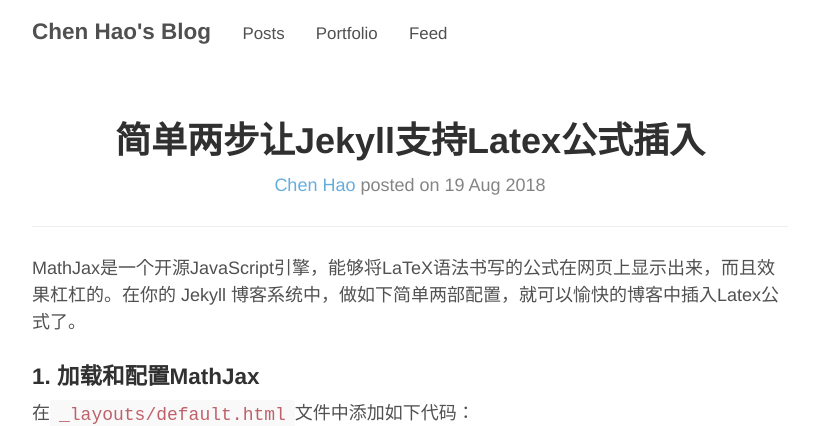
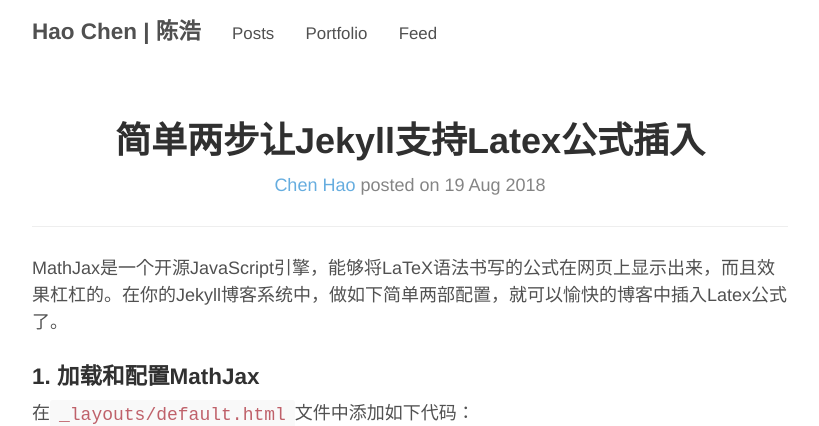
Before and after one commit to haoeric/haoeric.github.io, a Jekyll site: the page built from _posts/Skills/2018-08-19-add-math-formulae-support-to-jekyll-blog.md, in a window 1280 px wide. Shown: the top 426 px of the page, without its empty margins (230-1049 px from the left). Built offline with Jekyll 4.4.1, drawn with Linux system fonts in a browser that asks for light colours; formulas are drawn with MathJax 3; comment, search, counter and statistics services are not loaded.

Commit message:
change title section in head.html

```diff
--- a/_config.yml
+++ b/_config.yml
@@ -16,7 +16,7 @@
     output: true
 
 # Setup
-title: Chen Hao's Blog
+title: Hao Chen | 陈浩
 tagline: Keep Simple Heart
 email: haoeric@hotmail.com
 description: >- # this means to ignore newlines until "baseurl:"
@@ -47,6 +47,7 @@
 gems:
   - jemoji
   - jekyll-paginate
+  - jekyll-seo-tag
 
 
 # Assets
--- a/_includes/head.html
+++ b/_includes/head.html
@@ -7,12 +7,12 @@
   <meta name="viewport" content="width=device-width, initial-scale=1.0">
 
   <title>
-    {% if page.title == "Home" %}
+    {%if page.title %}
+      {{ page.title }} &middot; {{ site.title }}
+    {% else %}
       {{ site.title }} &middot; {{ site.tagline }}
-    {% else %}
-      {{ page.title }} &middot; {{ site.title }}
     {% endif %}
-  </title>
+ </title>
 
   <!-- CSS -->
   <link rel="stylesheet" href="{{ site.baseurl }}/styles.css">
--- a/_posts/Skills/2018-08-19-add-math-formulae-support-to-jekyll-blog.md
+++ b/_posts/Skills/2018-08-19-add-math-formulae-support-to-jekyll-blog.md
@@ -7,7 +7,7 @@
 tags: [Jekyll, MathJax, Latex, 公式]
 ---
 
-MathJax是一个开源JavaScript引擎，能够将LaTeX语法书写的公式在网页上显示出来，而且效果杠杠的。在你的 Jekyll 博客系统中，做如下简单两部配置，就可以愉快的博客中插入Latex公式了。
+MathJax是一个开源JavaScript引擎，能够将LaTeX语法书写的公式在网页上显示出来，而且效果杠杠的。在你的Jekyll博客系统中，做如下简单两部配置，就可以愉快的博客中插入Latex公式了。
 
 ### 1. 加载和配置MathJax
 
```
